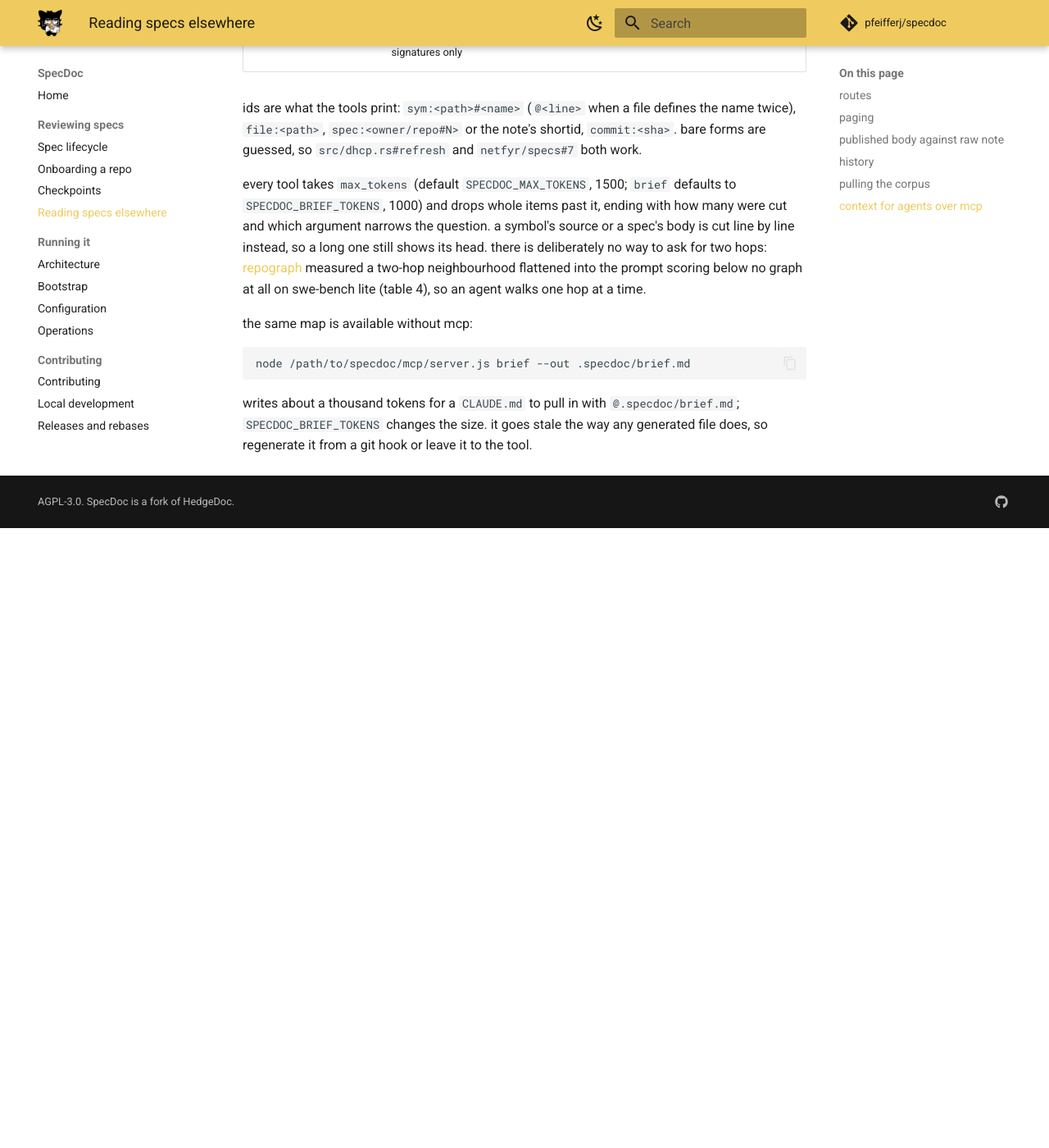
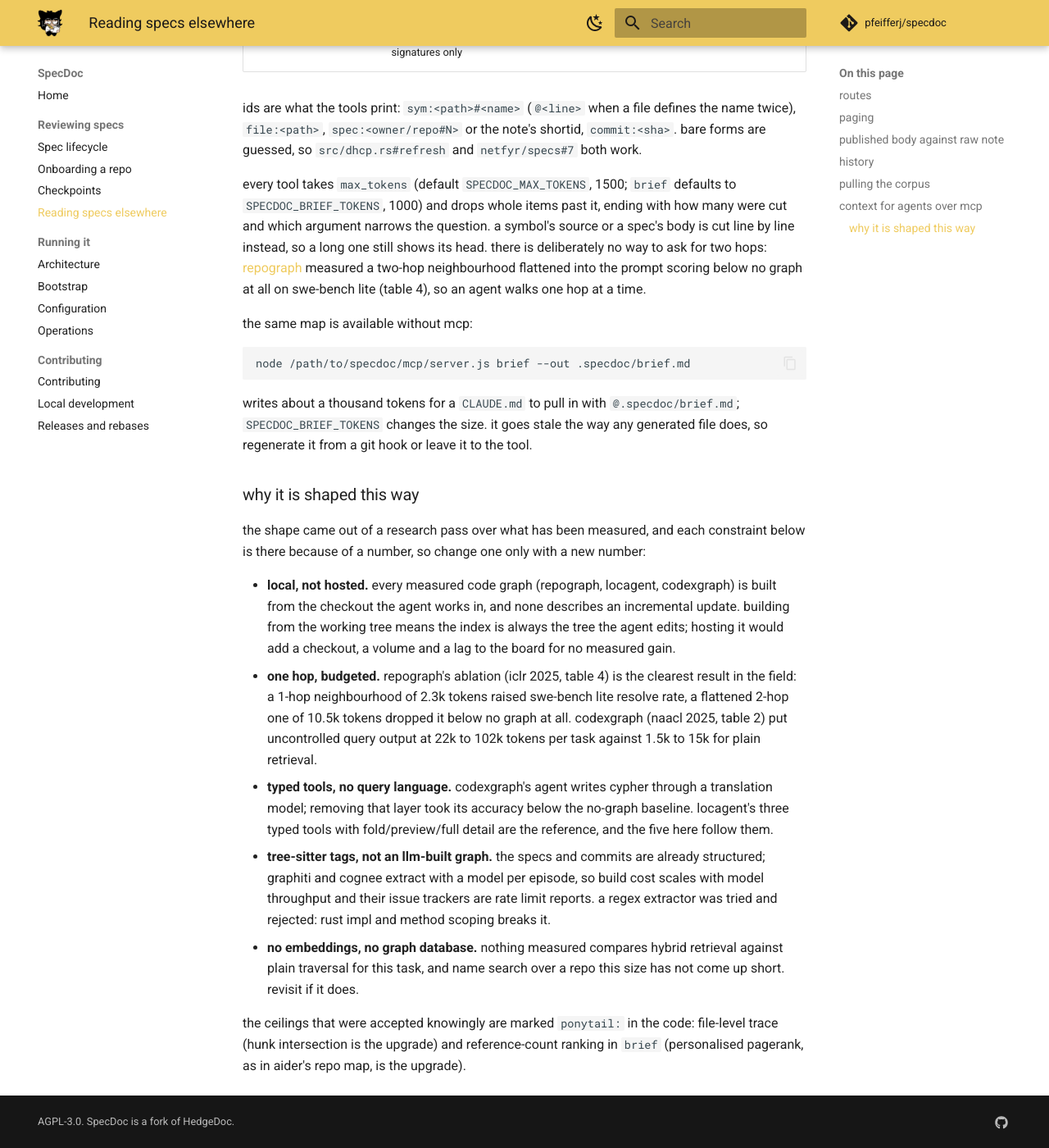
Before and after one commit to pfeifferj/specdoc, an MkDocs documentation site: the page built from docs/api.md, in a window 1280 px wide and 1400 px high, scrolled down 3935 px. Shown: the whole window at 82% size. Built offline with MkDocs 1.6.1 and Material for MkDocs 9.7.7, drawn with Linux system fonts in a browser that asks for light colours; comment, search, counter and statistics services are not loaded; before the commit the page ends 4579 px from its top, so only the background shows below that.

Commit message:
docs: record why the mcp server is local, one-hop, and graph-free
The tools and knobs were documented; the measurements that fixed their
shape were only in session notes, so the next person could not tell a
constraint from a habit.

Signed-off-by: Josephine Pfeiffer <hi@josie.lol>

```diff
--- a/docs/api.md
+++ b/docs/api.md
@@ -189,3 +189,37 @@ writes about a thousand tokens for a `CLAUDE.md` to pull in with
 `@.specdoc/brief.md`; `SPECDOC_BRIEF_TOKENS` changes the size. it goes
 stale the way any generated file does, so regenerate it from a git hook
 or leave it to the tool.
+
+### why it is shaped this way
+
+the shape came out of a research pass over what has been measured, and each
+constraint below is there because of a number, so change one only with a new
+number:
+
+- **local, not hosted.** every measured code graph (repograph, locagent,
+  codexgraph) is built from the checkout the agent works in, and none describes
+  an incremental update. building from the working tree means the index is
+  always the tree the agent edits; hosting it would add a checkout, a volume
+  and a lag to the board for no measured gain.
+- **one hop, budgeted.** repograph's ablation (iclr 2025, table 4) is the
+  clearest result in the field: a 1-hop neighbourhood of 2.3k tokens raised
+  swe-bench lite resolve rate, a flattened 2-hop one of 10.5k tokens dropped
+  it below no graph at all. codexgraph (naacl 2025, table 2) put uncontrolled
+  query output at 22k to 102k tokens per task against 1.5k to 15k for plain
+  retrieval.
+- **typed tools, no query language.** codexgraph's agent writes cypher through
+  a translation model; removing that layer took its accuracy below the no-graph
+  baseline. locagent's three typed tools with fold/preview/full detail are the
+  reference, and the five here follow them.
+- **tree-sitter tags, not an llm-built graph.** the specs and commits are
+  already structured; graphiti and cognee extract with a model per episode, so
+  build cost scales with model throughput and their issue trackers are rate
+  limit reports. a regex extractor was tried and rejected: rust impl and
+  method scoping breaks it.
+- **no embeddings, no graph database.** nothing measured compares hybrid
+  retrieval against plain traversal for this task, and name search over a
+  repo this size has not come up short. revisit if it does.
+
+the ceilings that were accepted knowingly are marked `ponytail:` in the code:
+file-level trace (hunk intersection is the upgrade) and reference-count ranking
+in `brief` (personalised pagerank, as in aider's repo map, is the upgrade).
```
